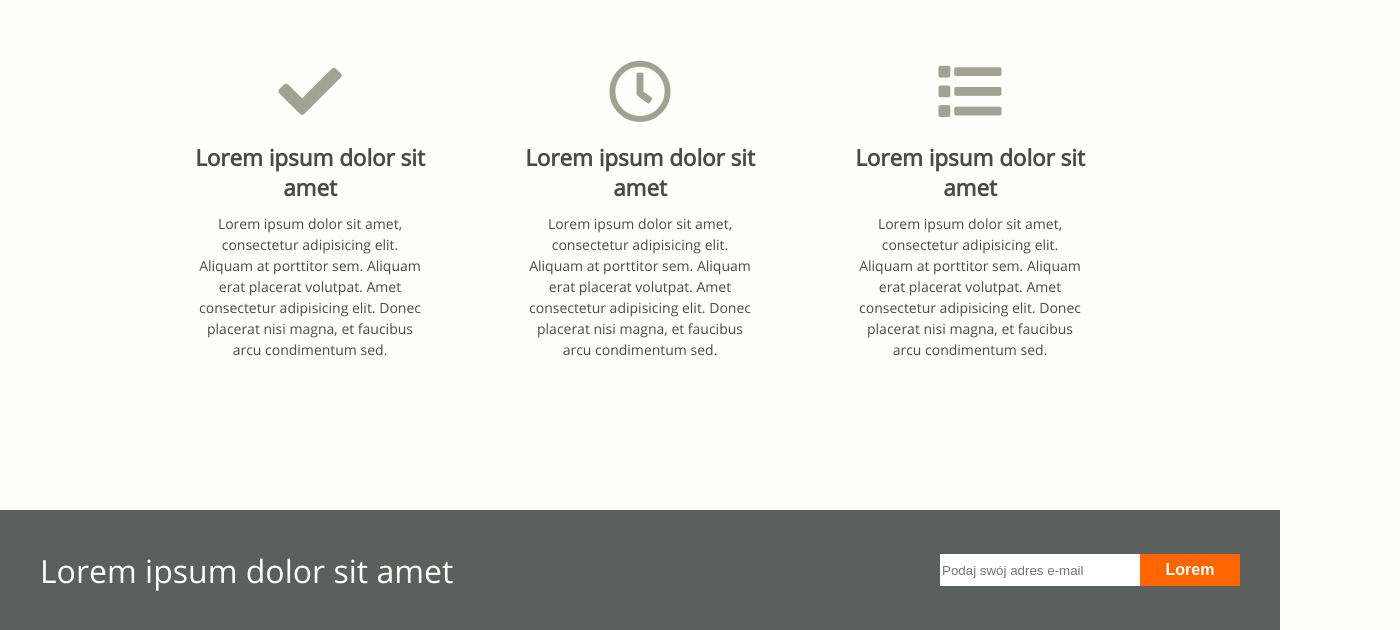
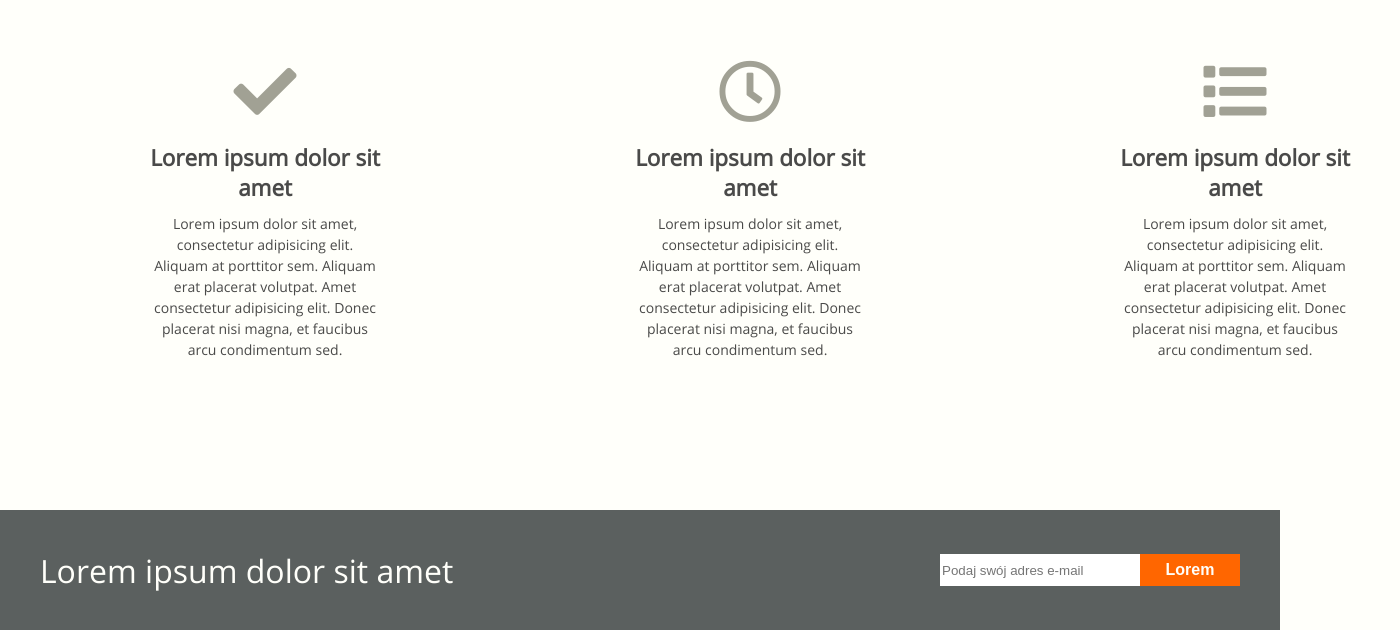
Before and after one commit to jaroslaw91/ScrumLab-Zaplanuj-Jedzonko, a website: page development/index.html in a window 1280 px wide. Shown: the part 850-1480 px from the top of the page, 1400 px wide, since content can reach past the window. Drawn offline with nearby package versions, Linux system fonts and the light colour scheme; files that its build step writes are made by us from their sources.

Commit message:
1.4_App_about: add container

```diff
--- a/development/index.html
+++ b/development/index.html
@@ -1,13 +1,14 @@
 <!DOCTYPE html>
 <html lang="pl">
+
 <head>
-    <meta charset="UTF-8"/>
-    <meta name="viewport" content="width=device-width, initial-scale=1.0"/>
-    <meta http-equiv="X-UA-Compatible" content="ie=edge"/>
+  <meta charset="UTF-8" />
+  <meta name="viewport" content="width=device-width, initial-scale=1.0" />
+  <meta http-equiv="X-UA-Compatible" content="ie=edge" />
   <title>Zaplanuj Jedzonko</title>
-    <link rel="stylesheet" href="./css/main.css"/>
+  <link rel="stylesheet" href="./css/main.css" />
   <link rel="stylesheet" href="https://use.fontawesome.com/releases/v5.3.1/css/all.css"
-          integrity="sha384-mzrmE5qonljUremFsqc01SB46JvROS7bZs3IO2EmfFsd15uHvIt+Y8vEf7N7fWAU" crossorigin="anonymous"/>
+    integrity="sha384-mzrmE5qonljUremFsqc01SB46JvROS7bZs3IO2EmfFsd15uHvIt+Y8vEf7N7fWAU" crossorigin="anonymous" />
 </head>
 
 <body>
@@ -50,6 +51,7 @@
     <!-- CTA + button -->
   </section>
   <section class="app-about">
+    <div class="container">
       <div class="app-about-col">
         <i class="fas fa-check"></i>
         <h3>Lorem ipsum dolor sit amet</h3>
@@ -70,6 +72,7 @@
         <p>Lorem ipsum dolor sit amet, consectetur adipisicing elit. Aliquam at porttitor sem. Aliquam erat placerat
           volutpat. Amet consectetur adipisicing elit. Donec placerat nisi magna, et faucibus arcu
           condimentum sed.</p>
+      </div>
     </div>
   </section>
   <section>
--- a/development/scss/layout/landing-page/_about-app.scss
+++ b/development/scss/layout/landing-page/_about-app.scss
@@ -1,11 +1,12 @@
 .app-about {
     padding: 100px;
     width: 100%;
+    .container {
+        width: 1300px;
         display: flex;
         align-items: stretch;
-    justify-content: center;
-    flex-wrap: wrap;
-    &-col {
+        justify-content: space-between;
+        .app-about-col {
             margin: 50px;
             width: 230px;
             text-align: center;
@@ -24,3 +25,4 @@
             }
         }
     }
+}
```
Lines whose indentation alone changed are shown as unchanged.
